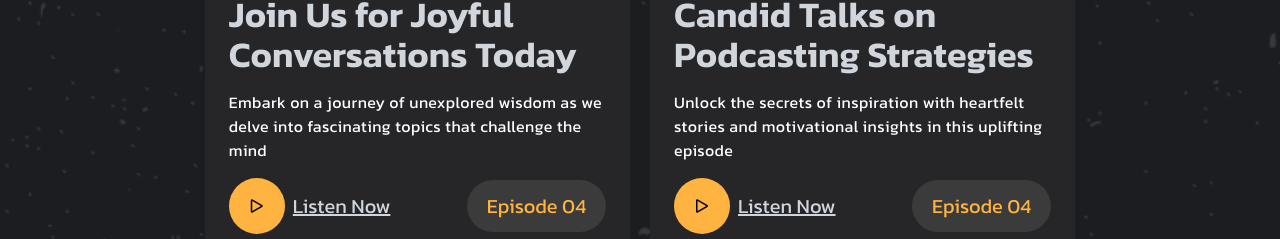
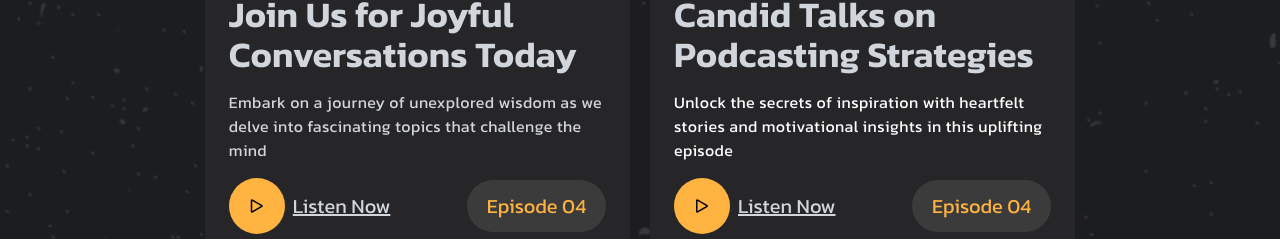
Before and after one commit to Itssanthoshhere/WaveCast-Podcast, a Next.js app: page /pages/Index/RecentEpisode in a window 1280 px wide. Shown: the part 1056-1295 px from the top of the page. Built offline with nearby package versions, Linux system fonts and the light colour scheme.

Commit message:
fix: correct typo in class name for RecentEpisode component

```diff
--- a/app/pages/Index/RecentEpisode/page.tsx
+++ b/app/pages/Index/RecentEpisode/page.tsx
@@ -106,7 +106,7 @@ export default function RecentEpisode() {
                 <h2 className="text-gray-300 text-3xl md:text-4xl font-semibold">
                   Laughter Unleashed: Join Us for Joyful Conversations Today
                 </h2>
-                <p className="ttext-gray-300 my-4 tracking-wide">
+                <p className="text-gray-300 my-4 tracking-wide">
                   Embark on a journey of unexplored wisdom as we delve into
                   fascinating topics that challenge the mind
                 </p>
```
